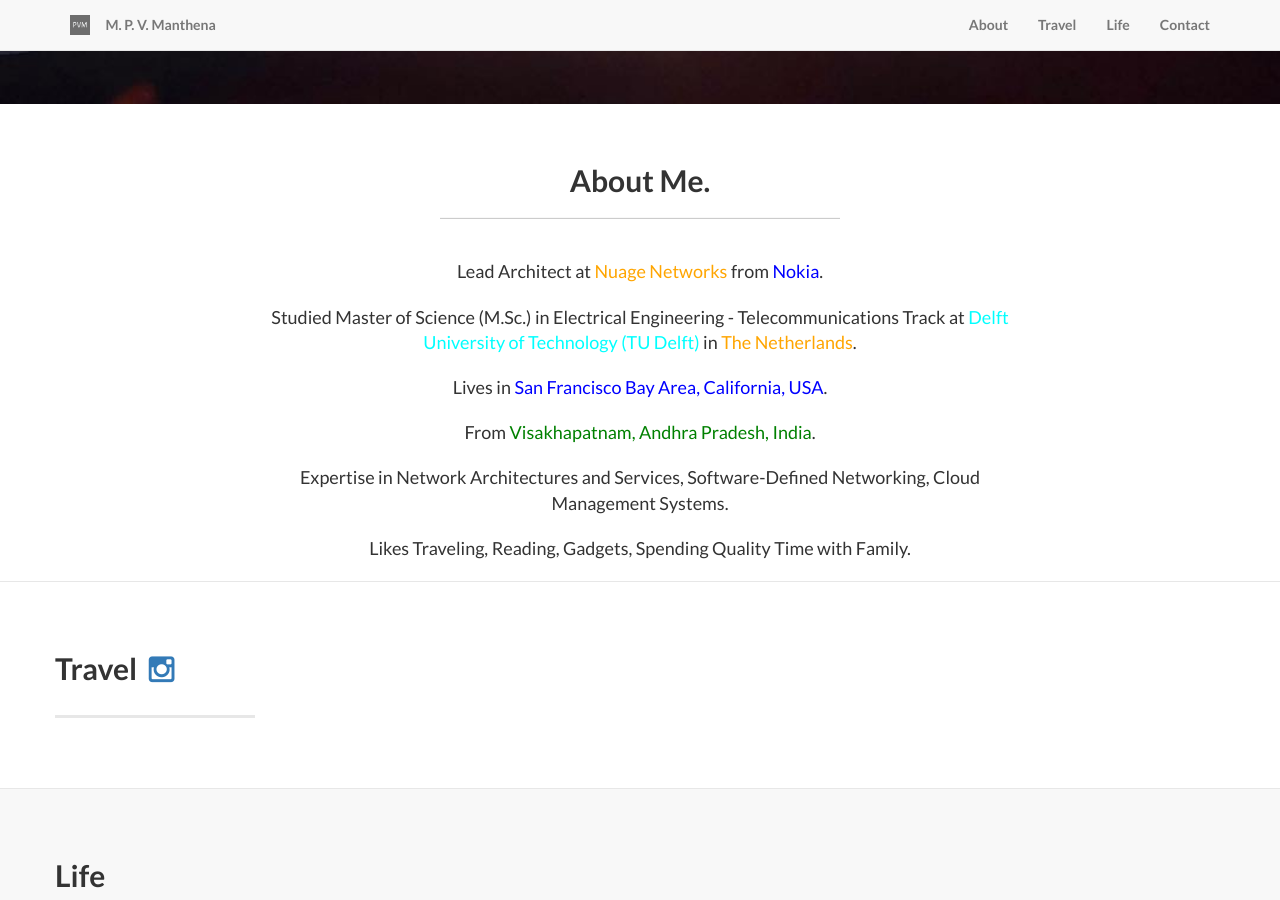
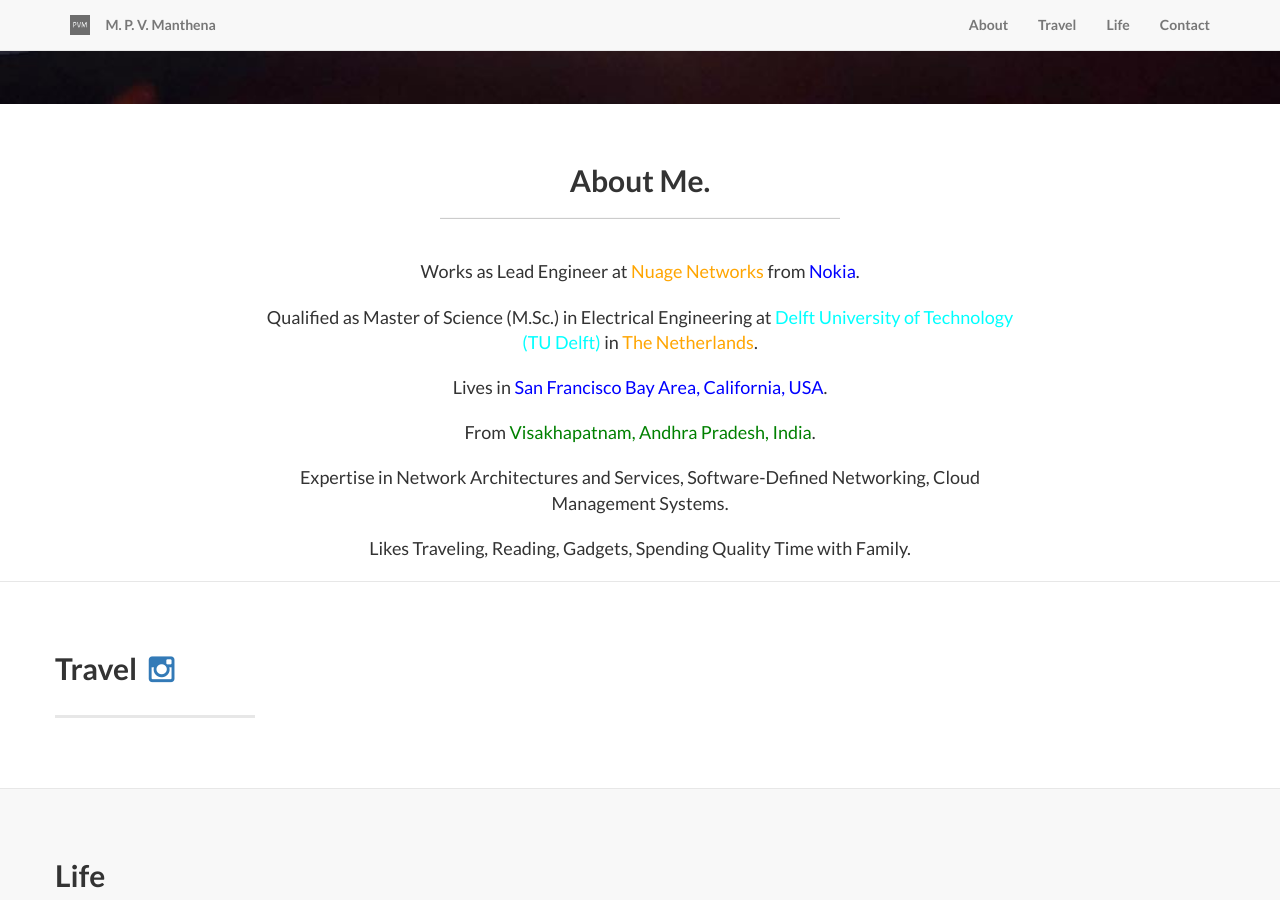
Before and after one commit to prashanthvarma/prashanthvarma.github.io, a Jekyll site: the page built from index.html, in a window 1280 px wide and 900 px high, scrolled down 739 px. Built offline with Jekyll 4.4.1, drawn with Linux system fonts in a browser that asks for light colours; some web fonts are replaced.

Commit message:
Update about.html

```diff
--- a/_includes/about.html
+++ b/_includes/about.html
@@ -9,8 +9,8 @@
             <hr class="intro-divider">
             <br/>
             <font size="4px">
-                <p class="lead">Lead Architect at <a href="http://www.nuagenetworks.net"><font color="Orange">Nuage Networks</font></a> from <a href="https://www.nokia.com"><font color="Blue">Nokia</font></a>.</p>
-                <p class="lead">Studied Master of Science (M.Sc.) in Electrical Engineering - Telecommunications Track at <a href="https://www.tudelft.nl/en"><font color="Cyan">Delft University of Technology (TU Delft)</font></a> in <font color="Orange">The Netherlands</font>.</p>
+                <p class="lead">Works as Lead Engineer at <a href="http://www.nuagenetworks.net"><font color="Orange">Nuage Networks</font></a> from <a href="https://www.nokia.com"><font color="Blue">Nokia</font></a>.</p>
+                <p class="lead">Qualified as Master of Science (M.Sc.) in Electrical Engineering at <a href="https://www.tudelft.nl/en"><font color="Cyan">Delft University of Technology (TU Delft)</font></a> in <font color="Orange">The Netherlands</font>.</p>
                 <p class="lead">Lives in <font color="Blue">San Francisco Bay Area, California, USA</font>.</p>
                 <p class="lead">From <font color="Green">Visakhapatnam, Andhra Pradesh, India</font>.</p>
                 <p class="lead">Expertise in Network Architectures and Services, Software-Defined Networking, Cloud Management Systems.</p>
```
